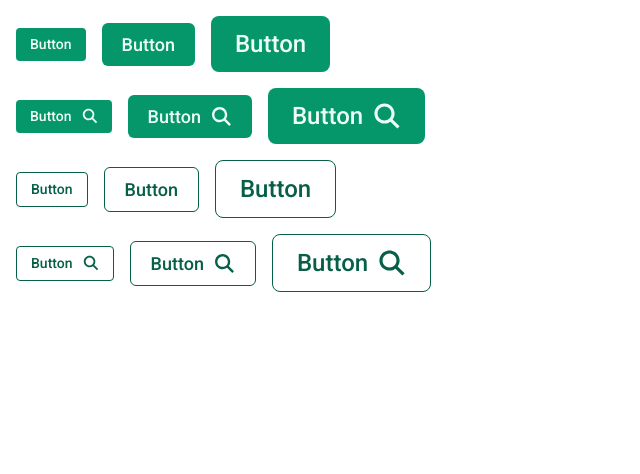
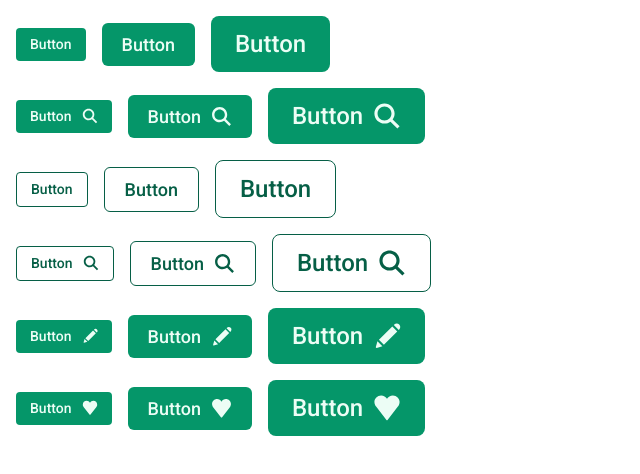
Before and after one commit to K-shigehito/variants-test, a Vue app: page / in a window 1280 px wide. Shown: the top 474 px of the page, without its empty margins (0-640 px from the left). Built offline with nearby package versions, Linux system fonts and the light colour scheme.

Commit message:
feat: iconコンポーネントの追加

```diff
--- a/src/components/ButtonIcon.vue
+++ b/src/components/ButtonIcon.vue
@@ -1,6 +1,8 @@
 <script setup lang="ts">
 import BaseIcon from './icons/BaseIcon.vue';
 import IconSearch from './icons/IconSearch.vue';
+import IconEdit from './icons/IconEdit.vue';
+import IconFavorite from './icons/IconFavorite.vue';
 
 interface Props {
   icon: string;
@@ -15,10 +17,9 @@ const props = withDefaults(defineProps<Props>(), {
 </script>
 
 <template>
-  <BaseIcon
-    :width="props.width"
-    :height="props.height"
-  >
-    <IconSearch />
+  <BaseIcon :width="props.width" :height="props.height">
+    <IconSearch v-if="props.icon === 'search'" />
+    <IconEdit v-else-if="props.icon === 'edit'" />
+    <IconFavorite v-else-if="props.icon === 'favorite'"></IconFavorite>
   </BaseIcon>
 </template>
--- a/src/components/ButtonSample.vue
+++ b/src/components/ButtonSample.vue
@@ -84,6 +84,44 @@ const handleClick = () => {
         Button
       </BaseButton>
     </div>
+
+    <div class="flex items-center gap-4">
+      <BaseButton type="primary" size="small" icon="edit" @click="handleClick">
+        Button
+      </BaseButton>
+      <BaseButton type="primary" size="middle" icon="edit" @click="handleClick">
+        Button
+      </BaseButton>
+      <BaseButton type="primary" size="large" icon="edit" @click="handleClick">
+        Button
+      </BaseButton>
+    </div>
+    <div class="flex items-center gap-4">
+      <BaseButton
+        type="primary"
+        size="small"
+        icon="favorite"
+        @click="handleClick"
+      >
+        Button
+      </BaseButton>
+      <BaseButton
+        type="primary"
+        size="middle"
+        icon="favorite"
+        @click="handleClick"
+      >
+        Button
+      </BaseButton>
+      <BaseButton
+        type="primary"
+        size="large"
+        icon="favorite"
+        @click="handleClick"
+      >
+        Button
+      </BaseButton>
+    </div>
   </div>
 </template>
 
--- /dev/null
+++ b/src/components/icons/IconEdit.vue
@@ -0,0 +1,8 @@
+<template>
+  <path
+    fill-rule="evenodd"
+    clip-rule="evenodd"
+    d="M15.2028 1.76777C16.1791 0.791456 17.762 0.791456 18.7383 1.76777C19.7147 2.74408 19.7147 4.32699 18.7383 5.3033L18.3848 5.65685L14.8493 2.12132L15.2028 1.76777ZM4.24266 12.7279L13.7886 3.18198L17.3241 6.71751L7.77819 16.2635L4.24266 12.7279ZM2.01507 17.873C1.90731 18.2502 2.25602 18.5989 2.6332 18.4911L6.71753 17.3241L3.182 13.7886L2.01507 17.873Z"
+    fill="currentColor"
+  />
+</template>
--- /dev/null
+++ b/src/components/icons/IconFavorite.vue
@@ -0,0 +1,8 @@
+<template>
+  <path
+    fill-rule="evenodd"
+    clip-rule="evenodd"
+    d="M9.95785 8.2C9.97211 8.17534 9.98615 8.15055 9.99999 8.12563C10.0138 8.15055 10.0279 8.17535 10.0421 8.2L9.95785 8.2ZM1.81395 8.47511C1.93793 8.65947 2.07436 8.83477 2.22204 8.99979L9.60529 18.4926C9.80547 18.7499 10.1945 18.7499 10.3946 18.4926L17.7778 8.99995C17.9256 8.83483 18.0621 8.65943 18.1861 8.47494L18.4 8.2H18.3578C18.7662 7.49398 19 6.67429 19 5.8C19 3.14903 16.8509 1 14.2 1C12.3928 1 10.8188 1.99873 9.99999 3.47437C9.18115 1.99873 7.60721 1 5.8 1C3.14903 1 1 3.14903 1 5.8C1 6.67429 1.23375 7.49398 1.64215 8.2H1.59998L1.81395 8.47511Z"
+    fill="currentColor"
+  />
+</template>
```
